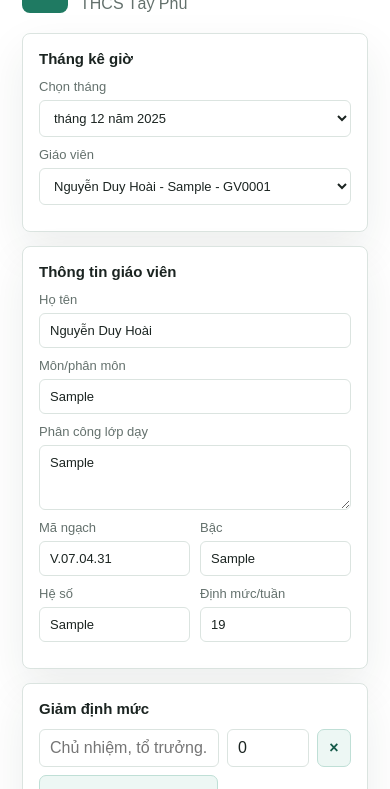
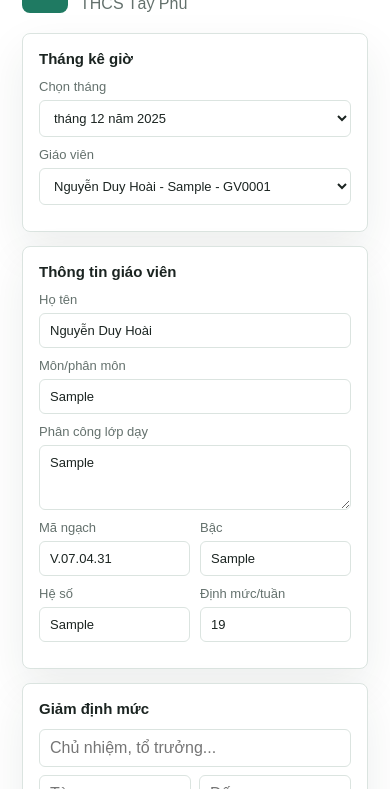
Before and after one commit to vanc2tayphu-lgtm/KE_GIO, a website: page index.html in a window 390 px wide. Both pictures are taken after typing "Sample", "Sample", "Sample", "Sample", "Sample" into the empty fields and a click on the button "+ Thêm kiêm nhiệm". Shown: the part 55-844 px from the top of the page. Drawn offline with Linux system fonts and the light colour scheme.

Commit message:
Add allowance period inputs

```diff
--- a/app.js
+++ b/app.js
@@ -616,15 +616,27 @@ function renderAllowances() {
     row.className = "allowance-row";
     row.innerHTML = `
       <input aria-label="Công tác kiêm nhiệm" value="${escapeAttr(item.name || "")}" placeholder="Chủ nhiệm, tổ trưởng..." />
+      <input aria-label="Từ ngày hưởng kiêm nhiệm" value="${escapeAttr(item.from || "")}" placeholder="Từ..." />
+      <input aria-label="Đến ngày hưởng kiêm nhiệm" value="${escapeAttr(item.to || "")}" placeholder="Đến..." />
       <input aria-label="Số tiết giảm" type="number" min="0" step="0.5" value="${escapeAttr(item.periods ?? "")}" />
       <button type="button" class="secondary" aria-label="Xóa">×</button>
     `;
-    const [nameInput, periodInput, removeBtn] = row.children;
+    const [nameInput, fromInput, toInput, periodInput, removeBtn] = row.children;
     nameInput.addEventListener("input", () => {
       state.allowances[index].name = nameInput.value;
       refreshLiveOutputs();
     });
     nameInput.addEventListener("change", renderAll);
+    fromInput.addEventListener("input", () => {
+      state.allowances[index].from = fromInput.value;
+      refreshLiveOutputs();
+    });
+    fromInput.addEventListener("change", renderAll);
+    toInput.addEventListener("input", () => {
+      state.allowances[index].to = toInput.value;
+      refreshLiveOutputs();
+    });
+    toInput.addEventListener("change", renderAll);
     periodInput.addEventListener("input", () => {
       state.allowances[index].periods = periodInput.value;
       refreshLiveOutputs();
@@ -769,8 +781,8 @@ function renderPreview() {
                 <tr>
                   <td>${index + 1}</td>
                   <td>${escapeHtml(item.name || (index === 2 ? "............" : ""))}</td>
-                  <td></td>
-                  <td></td>
+                  <td>${escapeHtml(item.from || "")}</td>
+                  <td>${escapeHtml(item.to || "")}</td>
                   <td>${item.periods ? formatNumber(numberValue(item.periods)) : ""}</td>
                   <td></td>
                 </tr>`
@@ -1160,6 +1172,8 @@ function worksheetXml() {
     const r = 11 + i;
     setN(`B${r}`, i + 1, 8);
     set(`C${r}`, item.name || (i === 2 ? "............" : ""), 8);
+    set(`J${r}`, item.from || "", 8);
+    set(`K${r}`, item.to || "", 8);
     set(`L${r}`, item.periods ? numberValue(item.periods) : "", 8);
   });
   set("C14", "Cộng", 8);
@@ -1580,7 +1594,7 @@ function init() {
     els[key].addEventListener("change", renderAll);
   });
   document.querySelector("#addAllowance").addEventListener("click", () => {
-    state.allowances.push({ name: "", periods: 0 });
+    state.allowances.push({ name: "", from: "", to: "", periods: 0 });
     renderAll();
   });
   els.googleSheetUrl.addEventListener("input", () => {
--- a/public/styles.css
+++ b/public/styles.css
@@ -301,7 +301,7 @@ th {
 
 .allowance-row {
   display: grid;
-  grid-template-columns: 1fr 82px 34px;
+  grid-template-columns: minmax(0, 1fr) 76px 76px 82px 34px;
   gap: 8px;
   margin-bottom: 8px;
 }
@@ -579,6 +579,14 @@ th {
     grid-template-columns: 1fr;
   }
 
+  .allowance-row {
+    grid-template-columns: 1fr 1fr;
+  }
+
+  .allowance-row input:first-child {
+    grid-column: 1 / -1;
+  }
+
   .sidebar {
     border-right: 0;
     border-bottom: 1px solid var(--line);
--- a/styles.css
+++ b/styles.css
@@ -301,7 +301,7 @@ th {
 
 .allowance-row {
   display: grid;
-  grid-template-columns: 1fr 82px 34px;
+  grid-template-columns: minmax(0, 1fr) 76px 76px 82px 34px;
   gap: 8px;
   margin-bottom: 8px;
 }
@@ -579,6 +579,14 @@ th {
     grid-template-columns: 1fr;
   }
 
+  .allowance-row {
+    grid-template-columns: 1fr 1fr;
+  }
+
+  .allowance-row input:first-child {
+    grid-column: 1 / -1;
+  }
+
   .sidebar {
     border-right: 0;
     border-bottom: 1px solid var(--line);
```
Also changed, not shown: public/app.js (+18 -4 lines).
